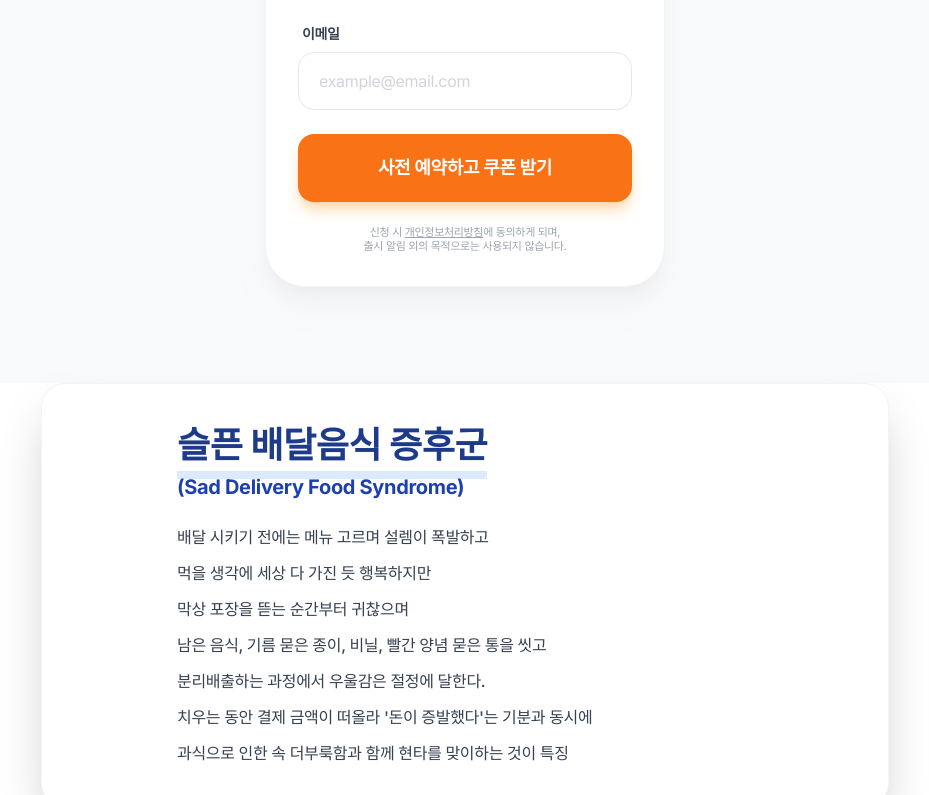
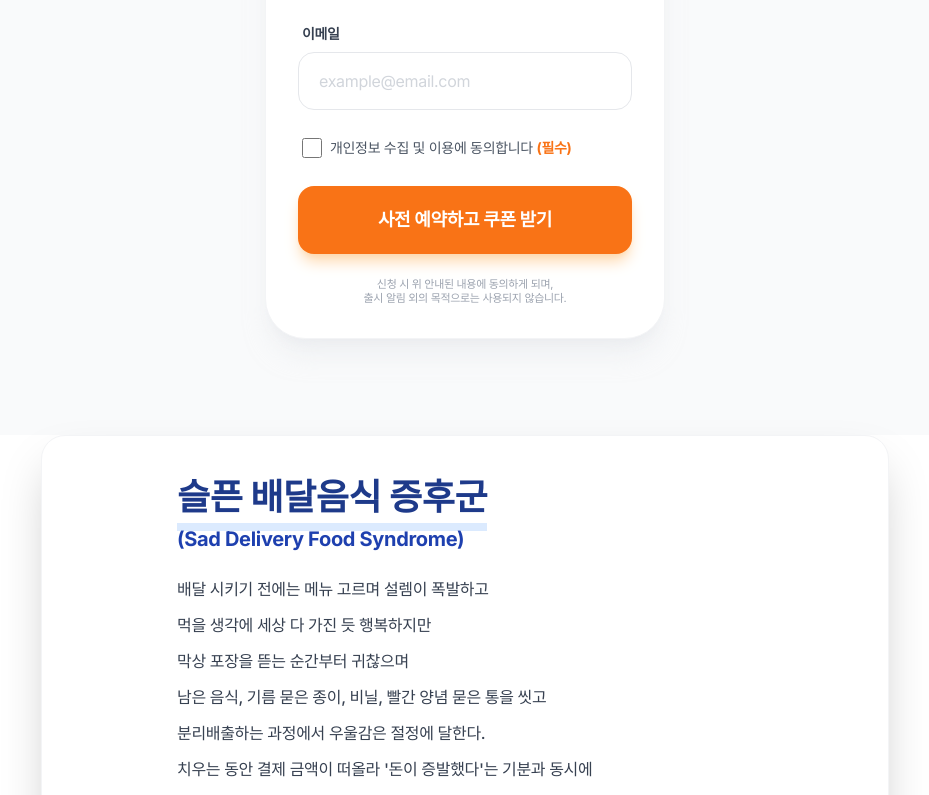
Before and after one commit to yunaislove/han-ip-man, a React (Vite) app: page / in a window 1280 px wide. Shown: the part 981-1776 px from the top of the page, without its empty margins (175-1104 px from the left). Built offline with nearby package versions, Linux system fonts and the light colour scheme.

Commit message:
feat: Add privacy consent checkbox and update contact
Introduces a required checkbox for users to agree to the collection and use of personal information on the pre-registration form. Also updates the team name and business contact email in the footer.

```diff
--- a/components/Footer.tsx
+++ b/components/Footer.tsx
@@ -1,4 +1,3 @@
-
 import React from 'react';
 
 export const Footer: React.FC = () => {
@@ -7,8 +6,8 @@ export const Footer: React.FC = () => {
       <div className="max-w-4xl mx-auto">
         <p className="font-bold text-white mb-4 text-lg">한입만 (Han-ip-man)</p>
         <div className="mb-2 leading-relaxed">
-          <p className="text-gray-300 mb-1">한입만 팀</p>
-          <p>비즈니스 문의: <a href="mailto:hanipman.officail@gmail.com" className="hover:text-white transition-colors">hanipman.officail@gmail.com</a></p>
+          <p className="text-gray-300 mb-1">team 가짜대학생</p>
+          <p>비즈니스 문의: <a href="mailto:znlwm0226@gmail.com" className="hover:text-white transition-colors">znlwm0226@gmail.com</a></p>
         </div>
         <div className="flex justify-center gap-6 mt-8 mb-8">
           <a href="#" className="hover:text-white transition-colors">이용약관</a>
--- a/components/FormSection.tsx
+++ b/components/FormSection.tsx
@@ -78,6 +78,19 @@ export const FormSection: React.FC = () => {
             />
           </div>
 
+          {/* 개인정보 수집 및 이용 동의 체크박스 */}
+          <div className="flex items-center gap-2 px-1 py-1">
+            <input
+              type="checkbox"
+              id="privacy"
+              required
+              className="w-5 h-5 accent-orange-500 cursor-pointer rounded border-gray-300 focus:ring-orange-500"
+            />
+            <label htmlFor="privacy" className="text-sm text-gray-600 cursor-pointer select-none">
+              개인정보 수집 및 이용에 동의합니다 <span className="text-orange-500 font-bold">(필수)</span>
+            </label>
+          </div>
+
           {/* 제출 버튼 */}
           <button
             type="submit"
@@ -98,7 +111,7 @@ export const FormSection: React.FC = () => {
           </button>
 
           <p className="text-[11px] text-gray-400 text-center leading-tight">
-            신청 시 <span className="underline">개인정보처리방침</span>에 동의하게 되며,<br />
+            신청 시 위 안내된 내용에 동의하게 되며,<br />
             출시 알림 외의 목적으로는 사용되지 않습니다.
           </p>
         </form>
```
